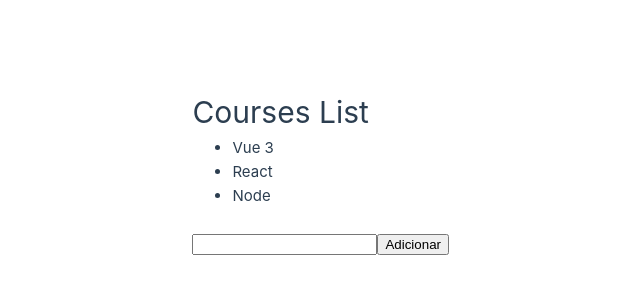
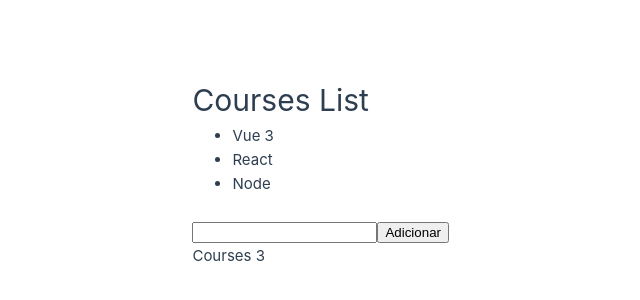
Before and after one commit to jardelbordignon/vue-book-list, a Vue app: page / in a window 1280 px wide. Shown: the part 228-528 px from the top of the page, without its empty margins (191-831 px from the left). Built offline with nearby package versions, Linux system fonts and the light colour scheme.

Commit message:
:sparkles: defineProps

```diff
--- /dev/null
+++ b/src/components/ProgressComponent.vue
@@ -0,0 +1,13 @@
+<script setup>
+defineProps({
+  courses: Array
+})
+</script>
+
+<template>
+  <div>
+    <p>Courses {{ courses.length }}</p>
+  </div>
+</template>
+
+<style scoped></style>
--- a/src/views/HomeView.vue
+++ b/src/views/HomeView.vue
@@ -1,13 +1,18 @@
 <script setup>
 import { reactive } from 'vue'
+import Progress from '../components/ProgressComponent.vue'
 
 // ref para tipos primitivos como number, string, boolean
 //const count = ref(0)
 
 // reactive para objetos
-const courses = reactive([{ title: 'Vue 3' }, { title: 'React' }, { title: 'Node' }])
+const courses = reactive([
+  { title: 'Vue 3', done: false },
+  { title: 'React', done: true },
+  { title: 'Node', done: true }
+])
 
-let newCourse = {}
+let newCourse = { title: '', done: false }
 
 // function increment() {
 //   count.value++
@@ -15,7 +20,7 @@ let newCourse = {}
 
 function addCourse() {
   courses.push(newCourse)
-  newCourse = {}
+  newCourse = { title: '', done: false }
 }
 </script>
 
@@ -33,5 +38,7 @@ function addCourse() {
 
     <input type="text" v-model="newCourse.title" />
     <button type="button" @click="addCourse">Adicionar</button>
+
+    <Progress :courses="courses" />
   </div>
 </template>
```
